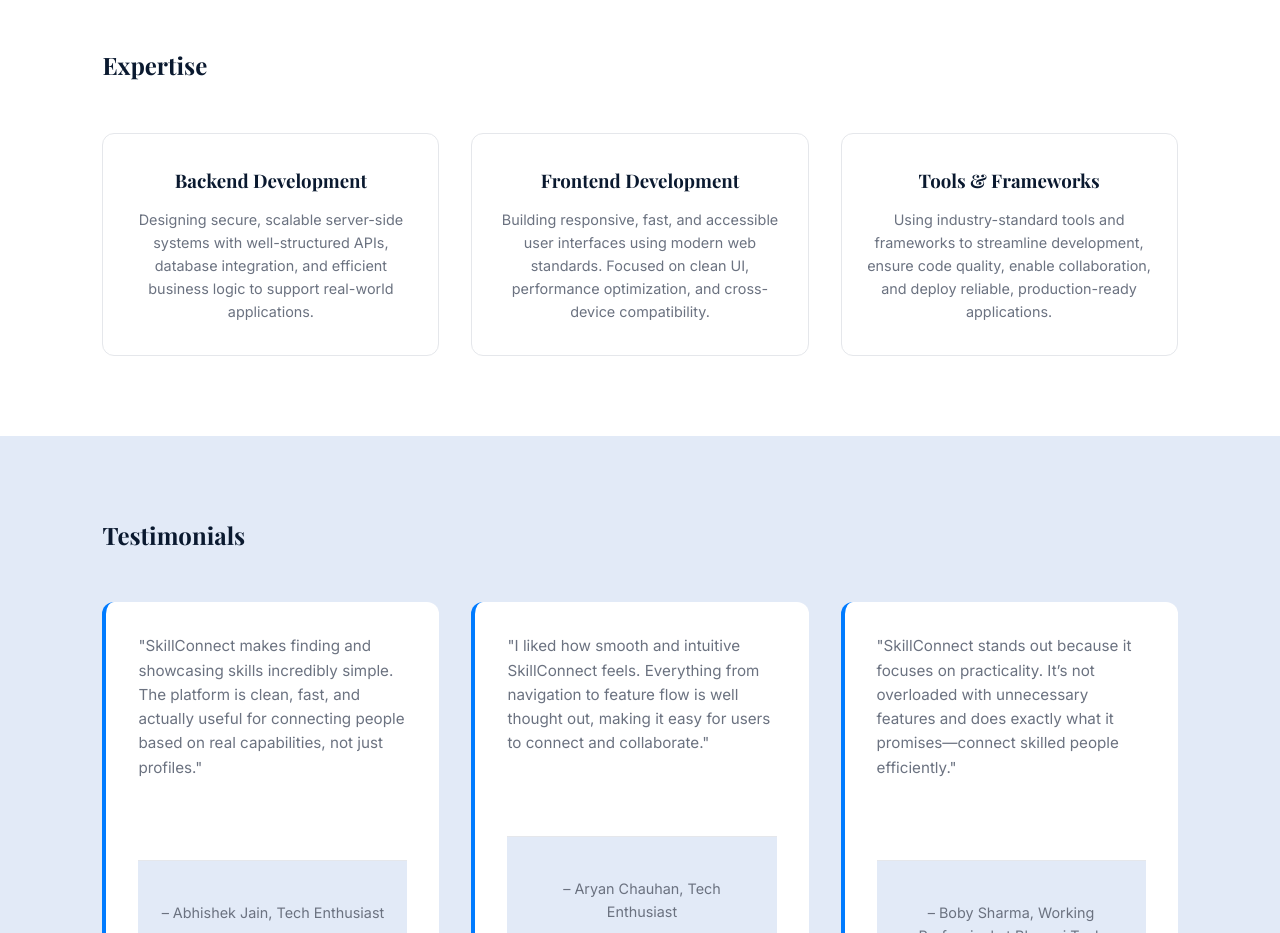
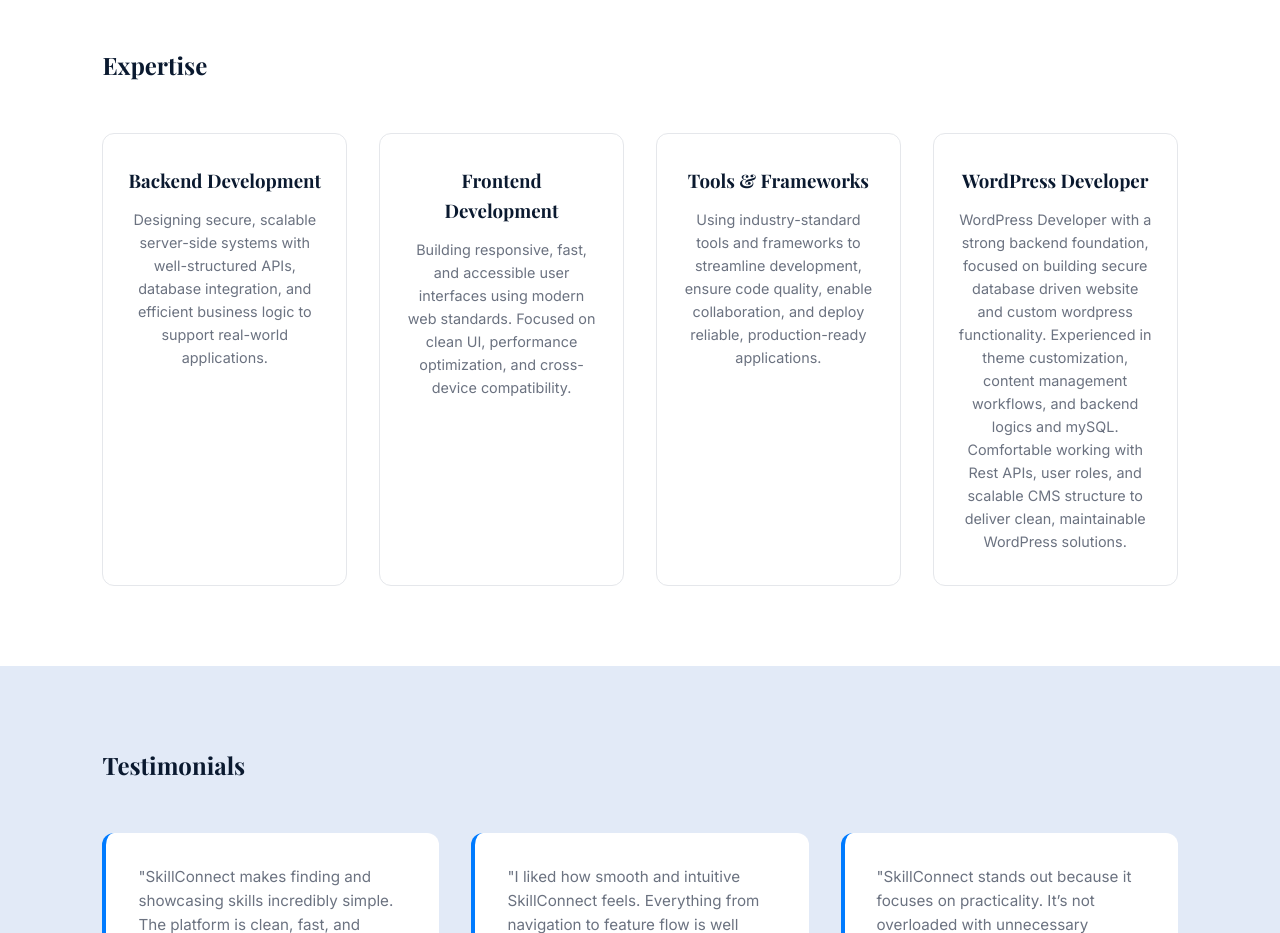
Before and after one commit to karanjha000/Portfolio_site, a website: page index.html in a window 1280 px wide. Shown: the part 2340-3273 px from the top of the page. Drawn offline with nearby package versions, Linux system fonts and the light colour scheme; no server answers.

Commit message:
Adding another service.

```diff
--- a/index.html
+++ b/index.html
@@ -734,6 +734,17 @@
             reliable, production-ready applications.
           </p>
         </div>
+        <div class="service">
+          <h3>WordPress Developer</h3>
+          <p>
+            WordPress Developer with a strong backend foundation, focused on
+            building secure database driven website and custom wordpress
+            functionality. Experienced in theme customization, content
+            management workflows, and backend logics and mySQL. Comfortable
+            working with Rest APIs, user roles, and scalable CMS structure to
+            deliver clean, maintainable WordPress solutions.
+          </p>
+        </div>
       </div>
     </section>
 
```
